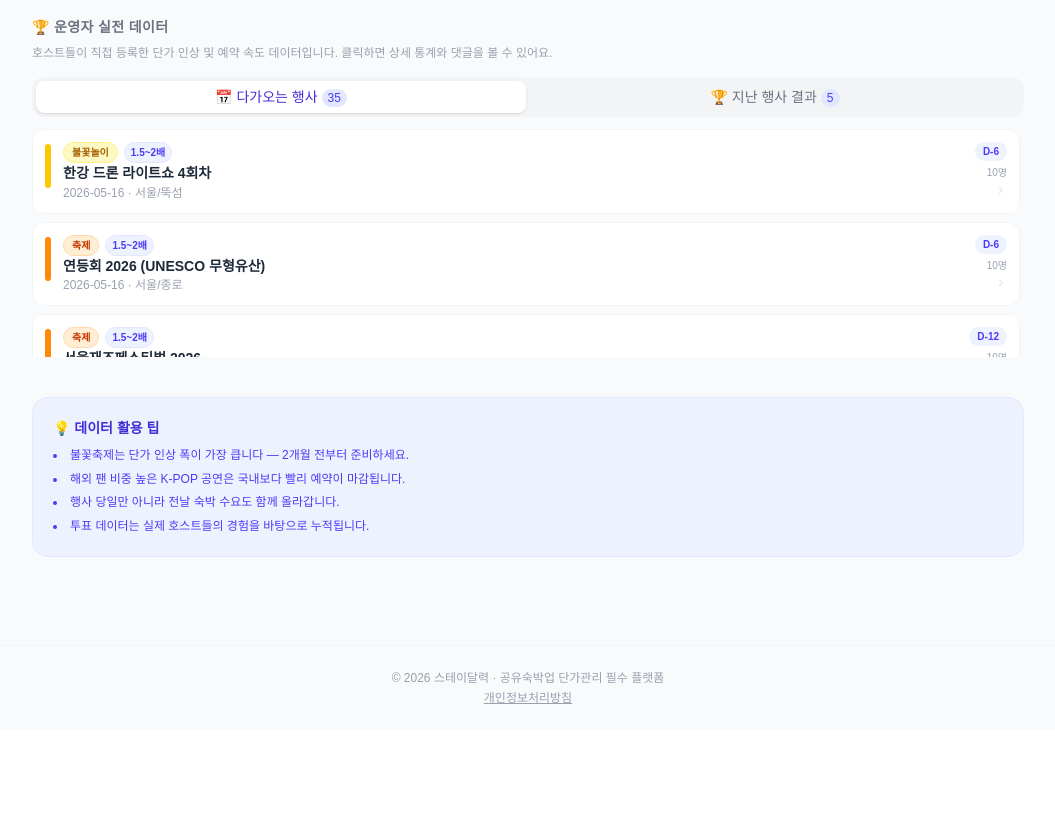
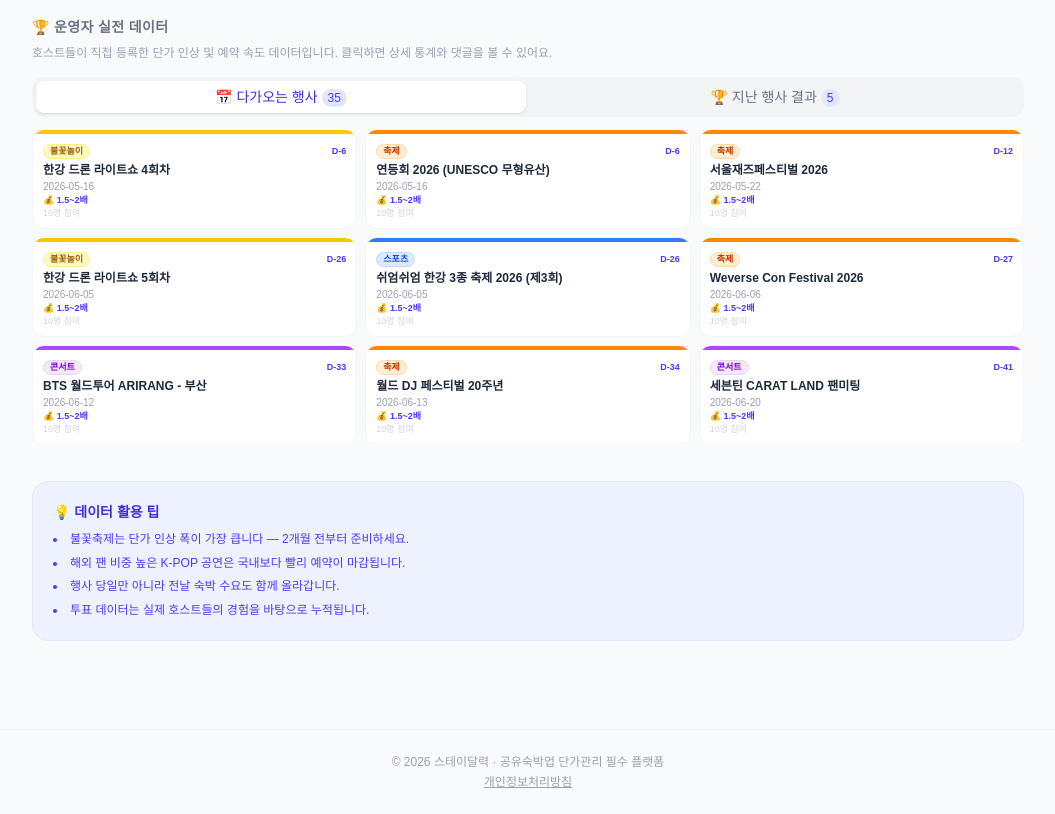
Before and after one commit to yunseon0308-gif/stay-calendar, a Next.js app: page /stats in a window 1280 px wide. Shown: the part 840-1654 px from the top of the page, without its empty margins (112-1167 px from the left). Before the commit the page ends 1570 px from the top, so only its background shows below. Built offline with nearby package versions, Linux system fonts and the light colour scheme.

Commit message:
refactor: SurveyEventList 3x3 그리드 + 3행 고정 스크롤
Co-Authored-By: Claude Sonnet 4.6 <noreply@anthropic.com>

```diff
--- a/src/components/SurveyEventList.tsx
+++ b/src/components/SurveyEventList.tsx
@@ -4,7 +4,6 @@ import { useState, useEffect } from 'react';
 import Link from 'next/link';
 import { SAMPLE_EVENTS } from '@/lib/sampleEvents';
 import { CATEGORY_LABEL, CATEGORY_LIGHT, CATEGORY_COLOR } from '@/types/event';
-import { ChevronRight } from 'lucide-react';
 
 const PRICE_LABELS: Record<string, string> = {
   'under1.2': '1.2배 미만',
@@ -58,22 +57,26 @@ export default function SurveyEventList() {
   const topKey = (count: Record<string, number>) =>
     Object.entries(count).sort((a, b) => b[1] - a[1])[0]?.[0];
 
-  const renderList = (list: typeof events) => {
+  const renderGrid = (list: typeof events) => {
     if (loading) {
       return (
-        <div className="space-y-2">
-          {[1,2,3].map(i => <div key={i} className="h-14 bg-gray-100 rounded-xl animate-pulse" />)}
+        <div className="grid grid-cols-3 gap-2">
+          {Array.from({ length: 9 }).map((_, i) => (
+            <div key={i} className="h-24 bg-gray-100 rounded-xl animate-pulse" />
+          ))}
         </div>
       );
     }
     if (list.length === 0) {
       return (
-        <div className="text-center py-6 text-sm text-gray-400">해당하는 행사가 없어요.</div>
+        <div className="text-center py-8 text-sm text-gray-400">해당하는 행사가 없어요.</div>
       );
     }
+
     return (
-      /* 3개 높이 고정, 세로 스크롤 */
-      <div className="overflow-y-auto max-h-[228px] space-y-2 pr-1">
+      /* 3열 그리드, 3행 완전히 보이고 이후 스크롤 */
+      <div className="overflow-y-auto" style={{ maxHeight: '312px' }}>
+        <div className="grid grid-cols-3 gap-2">
           {list.map(event => {
             const stats    = surveyMap[event.id];
             const total    = stats?.total ?? 0;
@@ -88,49 +91,49 @@ export default function SurveyEventList() {
               <Link
                 key={event.id}
                 href={`/event/${event.slug}/stats`}
-              className="flex items-start gap-3 bg-white border border-gray-100 rounded-xl p-3 hover:border-indigo-200 hover:shadow-sm transition-all"
+                className="bg-white border border-gray-100 rounded-xl overflow-hidden hover:border-indigo-200 hover:shadow-sm transition-all flex flex-col"
               >
-              {/* 카테고리 컬러 바 */}
-              <div
-                className={`w-1.5 rounded-full shrink-0 mt-0.5 ${CATEGORY_COLOR[event.category]}`}
-                style={{ minHeight: '44px' }}
-              />
+                {/* 상단 컬러 바 */}
+                <div className={`h-1 shrink-0 ${CATEGORY_COLOR[event.category]}`} />
 
-              <div className="flex-1 min-w-0">
-                <div className="flex items-center gap-1.5 mb-0.5 flex-wrap">
-                  <span className={`text-[10px] font-semibold px-2 py-0.5 rounded-full border ${CATEGORY_LIGHT[event.category]}`}>
+                <div className="p-2.5 flex flex-col gap-1 flex-1">
+                  {/* 카테고리 + D-N */}
+                  <div className="flex items-center justify-between gap-1">
+                    <span className={`text-[9px] font-semibold px-1.5 py-0.5 rounded-full border leading-none ${CATEGORY_LIGHT[event.category]}`}>
                       {CATEGORY_LABEL[event.category]}
                     </span>
+                    {isPast ? (
+                      <span className="text-[9px] text-gray-400 font-medium leading-none">종료</span>
+                    ) : (
+                      <span className="text-[9px] font-bold text-indigo-600 leading-none">D-{daysLeft}</span>
+                    )}
+                  </div>
+
+                  {/* 제목 */}
+                  <p className="text-xs font-semibold text-gray-800 leading-tight line-clamp-2">{event.title}</p>
+
+                  {/* 날짜 */}
+                  <p className="text-[10px] text-gray-400 leading-none">{event.date_start}</p>
+
+                  {/* 단가 + 속도 */}
                   {topPrice && PRICE_LABELS[topPrice] && (
-                    <span className="text-[10px] font-semibold text-indigo-600 bg-indigo-50 border border-indigo-100 px-1.5 py-0.5 rounded-full">
-                      {PRICE_LABELS[topPrice]}
+                    <span className="text-[9px] font-semibold text-indigo-600 leading-none">
+                      💰 {PRICE_LABELS[topPrice]}
                     </span>
                   )}
                   {topSpeed && SPEED_LABELS[topSpeed] && (
-                    <span className="text-[10px] font-semibold text-emerald-600 bg-emerald-50 border border-emerald-100 px-1.5 py-0.5 rounded-full">
-                      {SPEED_LABELS[topSpeed]}
+                    <span className="text-[9px] font-semibold text-emerald-600 leading-none">
+                      ⚡ {SPEED_LABELS[topSpeed]}
                     </span>
                   )}
-                </div>
-                <p className="text-sm font-semibold text-gray-800 truncate leading-tight">{event.title}</p>
-                <p className="text-xs text-gray-400 mt-0.5 truncate">
-                  {event.date_start} · {event.district ? `${event.location}/${event.district}` : event.location}
-                </p>
-              </div>
 
-              {/* 우측 */}
-              <div className="shrink-0 flex flex-col items-end gap-1">
-                {isPast ? (
-                  <span className="text-[10px] text-gray-400 bg-gray-100 px-2 py-0.5 rounded-full font-medium">종료</span>
-                ) : (
-                  <span className="text-[10px] font-bold text-indigo-600 bg-indigo-50 px-2 py-0.5 rounded-full">D-{daysLeft}</span>
-                )}
-                <span className="text-[10px] text-gray-400">{total}명</span>
-                <ChevronRight size={12} className="text-gray-300" />
+                  {/* 참여수 */}
+                  <p className="text-[9px] text-gray-300 leading-none mt-auto">{total}명 참여</p>
                 </div>
               </Link>
             );
           })}
+        </div>
       </div>
     );
   };
@@ -167,7 +170,7 @@ export default function SurveyEventList() {
         </button>
       </div>
 
-      {activeTab === 'upcoming' ? renderList(upcoming) : renderList(past)}
+      {activeTab === 'upcoming' ? renderGrid(upcoming) : renderGrid(past)}
     </div>
   );
 }
```
Lines whose indentation alone changed are shown as unchanged.
